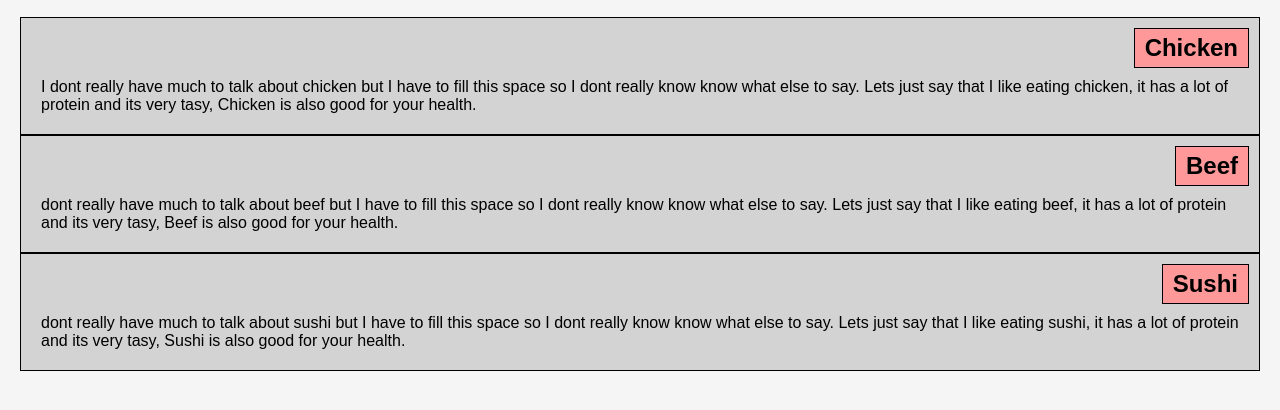
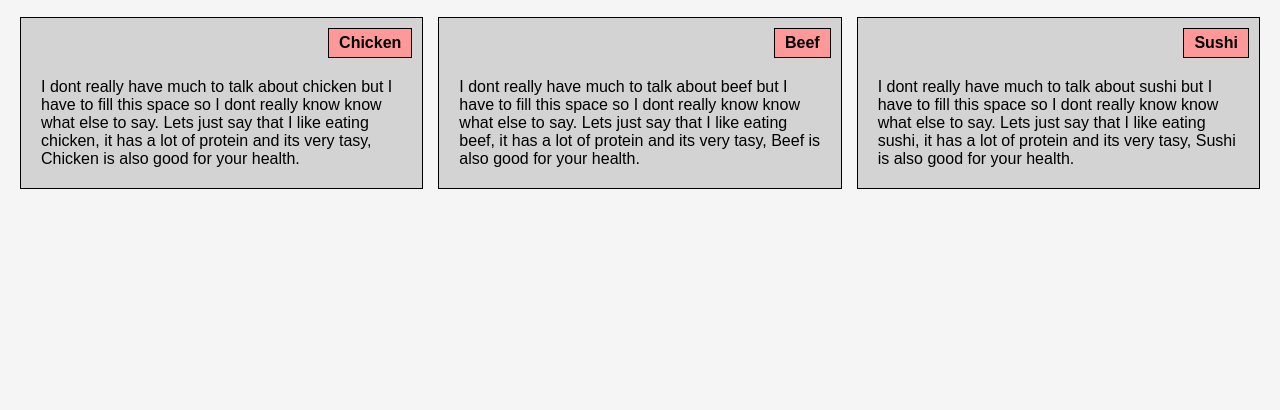
Before and after one commit to haneeth0807/coursera-test, a plain HTML site: page mod2_sol/index.html in a window 1280 px wide. Shown: the part 60-470 px from the top of the page. Drawn offline with Linux system fonts and the light colour scheme.

Commit message:
Update index.html

```diff
--- a/mod2_sol/index.html
+++ b/mod2_sol/index.html
@@ -3,28 +3,26 @@
 <head>
     <meta charset="UTF-8">
     <meta name="viewport" content="width=device-width, initial-scale=1.0">
-    <title>Assignment Solution for Module 2</title>
+    <title>Our Menu</title>
     <link rel="stylesheet" href="styles.css">
 </head>
 <body>
     <header>
         <h1>Our Menu</h1>
     </header>
-    <main>
-        <div class="menu-container">
-            <div class="menu-item">
-                <h2 class="item-title chicken">Chicken</h2>
-                <p>I dont really have much to talk about chicken but I have to fill this space so I dont really know know what else to say. Lets just say that I like eating chicken, it has a lot of protein and its very tasy, Chicken is also good for your health.</p>
-            </div>
-            <div class="menu-item">
-                <h2 class="item-title beef">Beef</h2>
-                <p> dont really have much to talk about beef but I have to fill this space so I dont really know know what else to say. Lets just say that I like eating beef, it has a lot of protein and its very tasy, Beef is also good for your health.</p>
-            </div>
-            <div class="menu-item">
-                <h2 class="item-title sushi">Sushi</h2>
-                <p> dont really have much to talk about sushi but I have to fill this space so I dont really know know what else to say. Lets just say that I like eating sushi, it has a lot of protein and its very tasy, Sushi is also good for your health.</p>
-            </div>
-        </div>
-    </main>
+    <div class="container">
+        <section class="menu-item">
+            <div class="item-title">Chicken</div>
+            <p>I dont really have much to talk about chicken but I have to fill this space so I dont really know know what else to say. Lets just say that I like eating chicken, it has a lot of protein and its very tasy, Chicken is also good for your health.</p>
+        </section>
+        <section class="menu-item">
+            <div class="item-title">Beef</div>
+            <p>I dont really have much to talk about beef but I have to fill this space so I dont really know know what else to say. Lets just say that I like eating beef, it has a lot of protein and its very tasy, Beef is also good for your health.</p>
+        </section>
+        <section class="menu-item">
+            <div class="item-title">Sushi</div>
+            <p>I dont really have much to talk about sushi but I have to fill this space so I dont really know know what else to say. Lets just say that I like eating sushi, it has a lot of protein and its very tasy, Sushi is also good for your health.</p>
+        </section>
+    </div>
 </body>
 </html>
```
